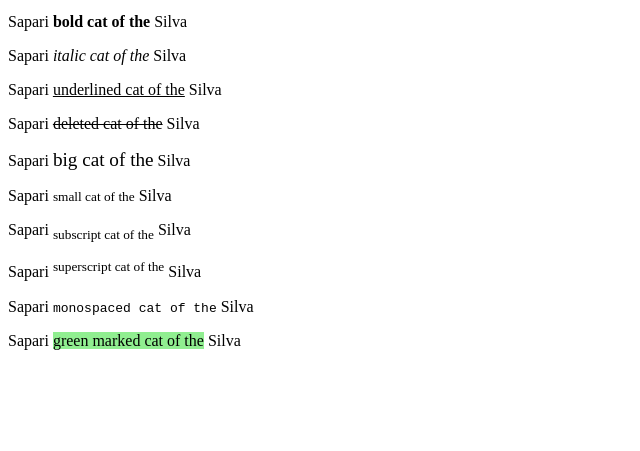
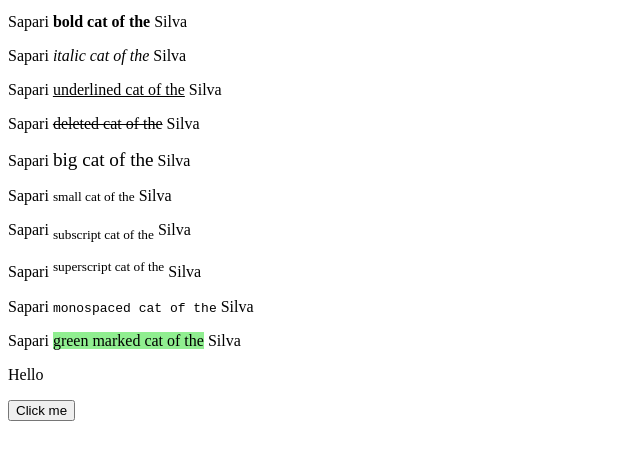
Before and after one commit to Sylvonis/web_development_Studies, a plain HTML site: page Studies/iconAndTextFormating.html in a window 1280 px wide. Shown: the part 349-800 px from the top of the page, without its empty margins (0-640 px from the left). Drawn offline with Linux system fonts and the light colour scheme.

Commit message:
testing how text formating works

```diff
--- a/Studies/iconAndTextFormating.html
+++ b/Studies/iconAndTextFormating.html
@@ -6,7 +6,7 @@
     <link rel="icon" type="image/GIF" href="images/sapari_gs.gif">
     <title>Sapari Cat GIF</title>
 </head>
-<body>
+<body title="body_text">
     <img src="images/sapari_gs.gif" type="GIF">
     <p>Sapari cat of the Silva</p>
     <p>Sapari <b>bold cat of the</b> Silva</p>
@@ -19,5 +19,19 @@
     <p>Sapari <sup>superscript cat of the</sup> Silva</p>
     <p>Sapari <tt>monospaced cat of the</tt> Silva</p>
     <p>Sapari <mark style="background-color: lightgreen;">green marked cat of the</marK> Silva</p>
+
+    <p id="hello_text">Hello</p>
+    <button id="button_ds" onclick="doSomething()">Click me</button>
+
+    <script>
+        function doSomething(){
+            var greetings = document.getElementById("hello_text").innerHTML;
+            if (greetings == "Hello"){
+                document.getElementById("hello_text").innerHTML = "Goodbye"
+            } else {
+                document.getElementById("hello_text").innerHTML = "Hello"
+            }
+        }
+    </script>
 </body>
 </html>
```
